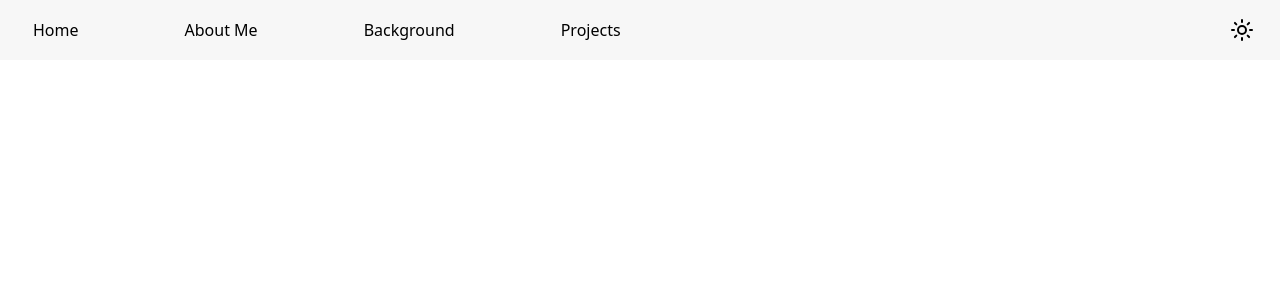
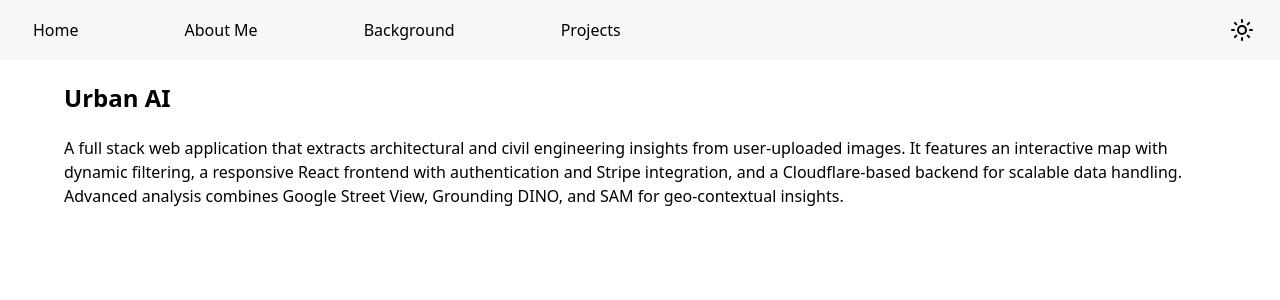
Before and after one commit to Zoulution/Portfolio, a React (Vite) app: page /projects/UrbanAI in a window 1280 px wide. Shown: the top 300 px of the page. Built offline with nearby package versions, Linux system fonts and the light colour scheme.

Commit message:
setup for project details

```diff
--- a/src/Components/Projects.tsx
+++ b/src/Components/Projects.tsx
@@ -1,83 +1,7 @@
 import { useMemo, useState } from "react";
 import ProjectItem from "../Helpers/ProjectItem";
+import projects from "../Helpers/ProjectList";
 import "./Projects.css";
-
-type ProjectType = {
-  title: string;
-  year: number;
-  yearEnd?: number; // if not present it defaults to "Present"
-  detailLink: string;
-  abstract: string;
-  image: string;
-  tags: string[];
-  github?: string;
-  website?: string;
-};
-
-//will be automatically sorted by yearEnd
-const projects: ProjectType[] = [
-  {
-    title: "Urban AI",
-    year: 2024,
-    yearEnd: 2024,
-    detailLink: "/projects/UrbanAI",
-    abstract:
-      "A full stack web application that extracts architectural and civil engineering insights from user-uploaded images. It features an interactive map with dynamic filtering, a responsive React frontend with authentication and Stripe integration, and a Cloudflare-based backend for scalable data handling. Advanced analysis combines Google Street View, Grounding DINO, and SAM for geo-contextual insights.",
-    image: "/ProjectImg/UrbanAI.png",
-    tags: [
-      "Python",
-      "TypeScript",
-      "Node.js",
-      "React",
-      "Cloudflare",
-      "Figma",
-      "Git",
-      "VS Code",
-    ],
-    github: "https://github.com/urban-ai-ch",
-  },
-  {
-    title: "Family FairShare",
-    year: 2024,
-    yearEnd: 2024,
-    detailLink: "/projects/FamilyFairShare",
-    abstract:
-      "A mobile app prototype designed to help households fairly redistribute mental load. Developed through user-centered design, the project iterated low- to high-fidelity Figma prototypes, tested usability, and benchmarked task-management tools. Visualization tools like heatmaps and timelines supported planning, while gamification was streamlined to avoid extra cognitive load.",
-    image: "/ProjectImg/FamilyShare.png",
-    tags: [
-      "Figma",
-      "Miro",
-      "PHP",
-      "Python",
-      "User Research",
-      "A/B Testing",
-      "Git",
-      "LATEX",
-    ],
-    github: "https://github.com/ncavallini/hci-2024-09-webapp",
-  },
-  {
-    title: "Decomposition Box Plus",
-    year: 2025,
-    yearEnd: 2025,
-    detailLink: "/projects/DBox",
-    abstract:
-      "An AI-assisted programming tutor that supports abstraction and modular reasoning in problem solving. Redesigned with human-centered design principles, it integrates visual scaffolding and decomposition guidance. User studies showed high usability (SUS 77.14) and strong engagement, highlighting its potential to improve procedural fluency in programming education.",
-    image: "/ProjectImg/DBox.png",
-    tags: [
-      "Python",
-      "TypeScript",
-      "Node.js",
-      "React",
-      "Cloudflare",
-      "Figma",
-      "Git",
-      "VS Code",
-    ],
-    github: "https://github.com/Casa-del-dev/Bachelor-Frontend",
-    website: "https://bachelor.erenhomburg.com/",
-  },
-];
 
 export default function Projects() {
   const [selected, setSelected] = useState<string[]>([]);
--- a/src/Helpers/ProjectItem.css
+++ b/src/Helpers/ProjectItem.css
@@ -136,6 +136,9 @@
   }
   .project-abstract {
     margin: 0.5rem;
+    text-align: justify;
+    hyphens: auto;
+    overflow-wrap: break-word;
   }
   .tags {
     justify-content: center;
--- /dev/null
+++ b/src/Helpers/ProjectList.tsx
@@ -0,0 +1,79 @@
+import type { ProjectType } from "../Types/Projects";
+
+//will be automatically sorted by yearEnd
+const projects: ProjectType[] = [
+  {
+    title: "Urban AI",
+    year: 2024,
+    yearEnd: 2024,
+    detailLink: "/projects/UrbanAI",
+    abstract:
+      "A full stack web application that extracts architectural and civil engineering insights from user-uploaded images. It features an interactive map with dynamic filtering, a responsive React frontend with authentication and Stripe integration, and a Cloudflare-based backend for scalable data handling. Advanced analysis combines Google Street View, Grounding DINO, and SAM for geo-contextual insights.",
+    image: "/ProjectImg/UrbanAI.png",
+    tags: [
+      "Python",
+      "TypeScript",
+      "Node.js",
+      "React",
+      "Cloudflare",
+      "Figma",
+      "Git",
+      "VS Code",
+    ],
+    github: "https://github.com/urban-ai-ch",
+  },
+  {
+    title: "Family FairShare",
+    year: 2024,
+    yearEnd: 2024,
+    detailLink: "/projects/FamilyFairShare",
+    abstract:
+      "A mobile app prototype designed to help households fairly redistribute mental load. Developed through user-centered design, the project iterated low- to high-fidelity Figma prototypes, tested usability, and benchmarked task-management tools. Visualization tools like heatmaps and timelines supported planning, while gamification was streamlined to avoid extra cognitive load.",
+    image: "/ProjectImg/FamilyShare.png",
+    tags: [
+      "Figma",
+      "Miro",
+      "PHP",
+      "Python",
+      "User Research",
+      "A/B Testing",
+      "Git",
+      "LATEX",
+    ],
+    github: "https://github.com/ncavallini/hci-2024-09-webapp",
+  },
+  {
+    title: "Decomposition Box Plus",
+    year: 2025,
+    yearEnd: 2025,
+    detailLink: "/projects/DBox",
+    abstract:
+      "An AI-assisted programming tutor that supports abstraction and modular reasoning in problem solving. Redesigned with human-centered design principles, it integrates visual scaffolding and decomposition guidance. User studies showed high usability (SUS 77.14) and strong engagement, highlighting its potential to improve procedural fluency in programming education.",
+    image: "/ProjectImg/DBox.png",
+    tags: [
+      "Python",
+      "TypeScript",
+      "Node.js",
+      "React",
+      "Cloudflare",
+      "Figma",
+      "Git",
+      "VS Code",
+    ],
+    github: "https://github.com/Casa-del-dev/Bachelor-Frontend",
+    website: "https://bachelor.erenhomburg.com/",
+  },
+];
+
+function sortProjectsByEnd(projects: ProjectType[]) {
+  return [...projects].sort((a, b) => {
+    if (!a.yearEnd && !b.yearEnd) return b.year - a.year;
+    if (!a.yearEnd) return -1;
+    if (!b.yearEnd) return 1;
+    return b.yearEnd - a.yearEnd;
+  });
+}
+
+const sortedProjects = sortProjectsByEnd(projects);
+
+export default sortedProjects;
--- a/src/ProjectDetails/DBox.tsx
+++ b/src/ProjectDetails/DBox.tsx
@@ -1,10 +1,33 @@
 import "./DBox.css";
+import projects from "../Helpers/ProjectList";
+import type { ProjectType } from "../Types/Projects";
+
+function sortProjectsByEnd(projects: ProjectType[]) {
+  return [...projects].sort((a, b) => {
+    if (!a.yearEnd && !b.yearEnd) return b.year - a.year;
+    if (!a.yearEnd) return -1;
+    if (!b.yearEnd) return 1;
+    return b.yearEnd - a.yearEnd;
+  });
+}
 
 export default function DBox() {
+  const sorted = sortProjectsByEnd(projects);
+
+  const decompositionBox = sorted.find(
+    (p) => p.title === "Decomposition Box Plus"
+  );
+
   return (
     <div className="d-box-container">
-      <h2>DBox Component</h2>
-      <p>This is a placeholder for the DBox component.</p>
+      {decompositionBox ? (
+        <>
+          <h2>{decompositionBox.title}</h2>
+          <p>{decompositionBox.abstract}</p>
+        </>
+      ) : (
+        <p>Project not found.</p>
+      )}
     </div>
   );
 }
--- a/src/ProjectDetails/FamilyShare.css
+++ b/src/ProjectDetails/FamilyShare.css
@@ -0,0 +1,4 @@
+.family-share-container {
+  color: var(--text-color);
+  padding: 0 4rem;
+}
--- a/src/ProjectDetails/FamilyShare.tsx
+++ b/src/ProjectDetails/FamilyShare.tsx
@@ -1,10 +1,31 @@
 import "./FamilyShare.css";
+import projects from "../Helpers/ProjectList";
+import type { ProjectType } from "../Types/Projects";
+
+function sortProjectsByEnd(projects: ProjectType[]) {
+  return [...projects].sort((a, b) => {
+    if (!a.yearEnd && !b.yearEnd) return b.year - a.year;
+    if (!a.yearEnd) return -1;
+    if (!b.yearEnd) return 1;
+    return b.yearEnd - a.yearEnd;
+  });
+}
 
 export default function FamilyShare() {
+  const sorted = sortProjectsByEnd(projects);
+
+  const familyShare = sorted.find((p) => p.title === "Family FairShare");
+
   return (
     <div className="family-share-container">
-      <h2>Family Share Component</h2>
-      <p>This is a placeholder for the Family Share component.</p>
+      {familyShare ? (
+        <>
+          <h2>{familyShare.title}</h2>
+          <p>{familyShare.abstract}</p>
+        </>
+      ) : (
+        <p>Project not found.</p>
+      )}
     </div>
   );
 }
--- a/src/ProjectDetails/UrbanAI.css
+++ b/src/ProjectDetails/UrbanAI.css
@@ -0,0 +1,4 @@
+.urban-ai-container {
+  color: var(--text-color);
+  padding: 0 4rem;
+}
--- a/src/ProjectDetails/UrbanAI.tsx
+++ b/src/ProjectDetails/UrbanAI.tsx
@@ -1,10 +1,31 @@
 import "./UrbanAI.css";
+import projects from "../Helpers/ProjectList";
+import type { ProjectType } from "../Types/Projects";
+
+function sortProjectsByEnd(projects: ProjectType[]) {
+  return [...projects].sort((a, b) => {
+    if (!a.yearEnd && !b.yearEnd) return b.year - a.year;
+    if (!a.yearEnd) return -1;
+    if (!b.yearEnd) return 1;
+    return b.yearEnd - a.yearEnd;
+  });
+}
 
 export default function UrbanAI() {
+  const sorted = sortProjectsByEnd(projects);
+
+  const urbanAI = sorted.find((p) => p.title === "Urban AI");
+
   return (
     <div className="urban-ai-container">
-      <h2>Urban AI Component</h2>
-      <p>This is a placeholder for the Urban AI component.</p>
+      {urbanAI ? (
+        <>
+          <h2>{urbanAI.title}</h2>
+          <p>{urbanAI.abstract}</p>
+        </>
+      ) : (
+        <p>Project not found.</p>
+      )}
     </div>
   );
 }
--- /dev/null
+++ b/src/Types/Projects.tsx
@@ -0,0 +1,13 @@
+type ProjectType = {
+  title: string;
+  year: number;
+  yearEnd?: number; // if not present it defaults to "present"
+  detailLink: string;
+  abstract: string;
+  image: string;
+  tags: string[];
+  github?: string;
+  website?: string;
+};
+
+export type { ProjectType };
```
